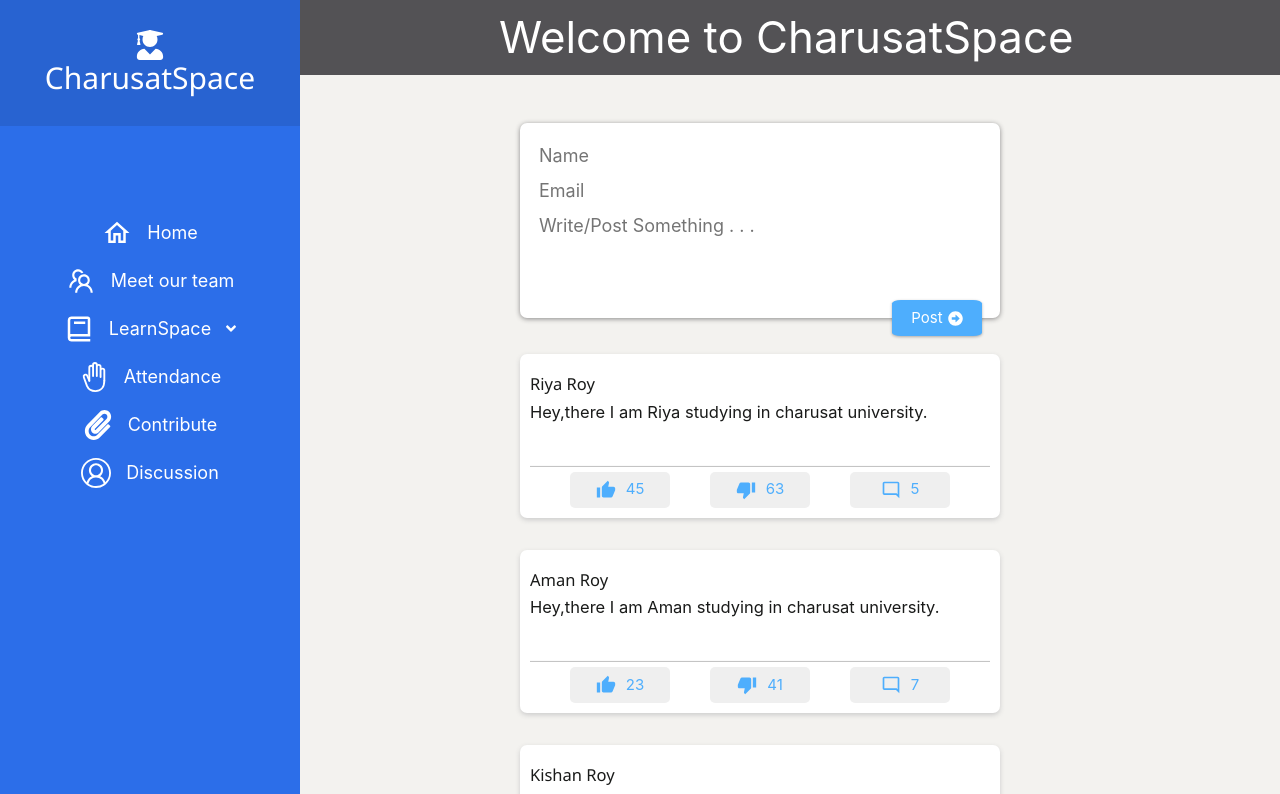
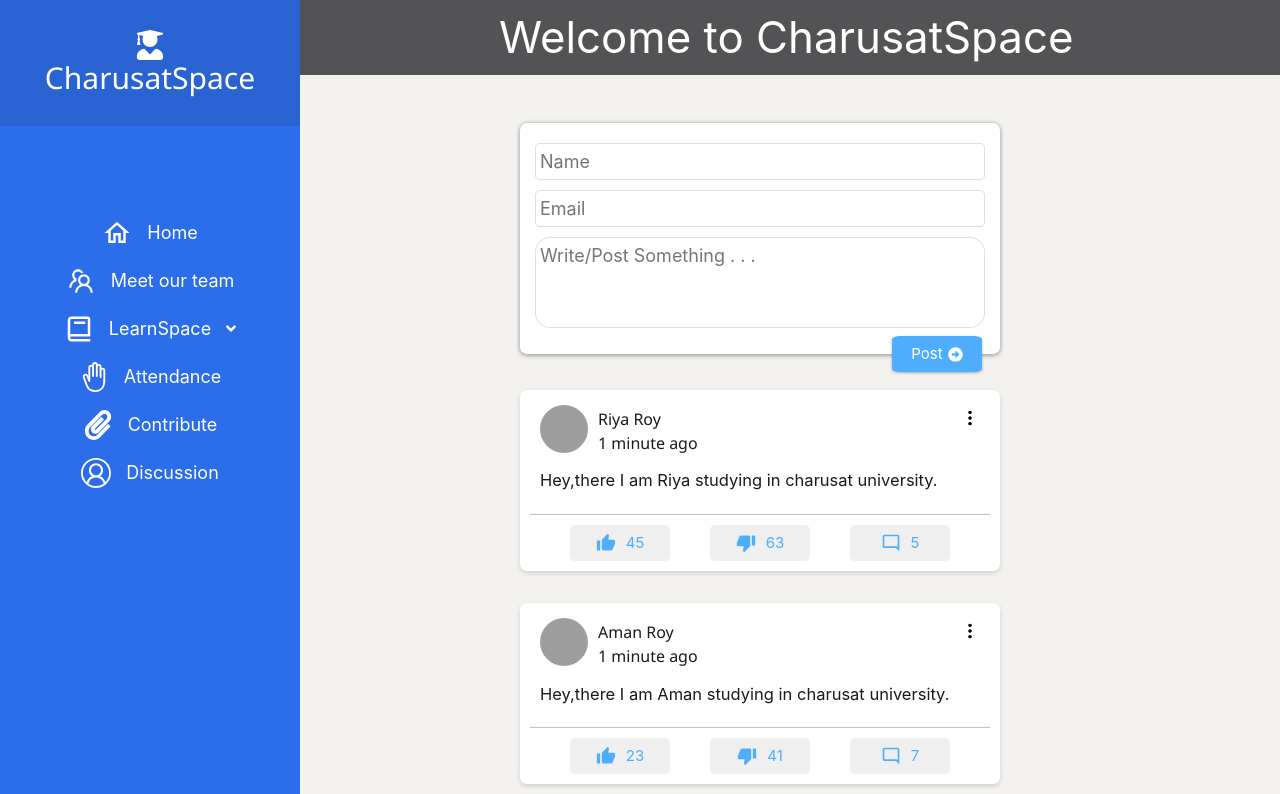
Before and after one commit to KousikRoy-EC/CharusatSpace, a React (Create React App) app in the folder FRONTEND/: page /Discussion in a window 1280 px wide. Shown: the top 794 px of the page. Built offline with nearby package versions, Linux system fonts and the light colour scheme; grey boxes are pictures that could not be loaded; some icons are missing.

Commit message:
Discussion panel updated

```diff
--- a/FRONTEND/src/components/App.css
+++ b/FRONTEND/src/components/App.css
@@ -879,8 +879,12 @@ form.create-note button {
   font-size: 12px;
 }
 .post .post-heading {
-  height: 95px;
-  padding: 20px 15px;
+  height: 75px;
+  padding: 8px 15px;
+  text-align: justify;
+  display: inline-flex;
+}
+.Mpost {
   text-align: justify;
   display: inline-flex;
 }
@@ -900,15 +904,15 @@ form.create-note button {
   color: #aaaaaa;
 }
 .post .post-heading .meta .time {
-  margin-top: 8px;
   color: #999;
+  margin: 5px 0px;
 }
 .post .post-image .image {
   width: 100%;
   height: auto;
 }
 .post .post-description {
-  padding: 15px;
+  padding: 8px 15px;
   text-align: justify;
 }
 .post .post-description p {
@@ -993,3 +997,13 @@ form.create-note button {
   margin-top: 10px;
   margin-bottom: 10px;
 }
+
+.btn:focus {
+  outline: 0;
+  box-shadow: none;
+}
+
+.Cbtn {
+  justify-content: flex-end !important;
+  margin-right: 0px !important;
+}
--- a/FRONTEND/src/components/CommentBox.js
+++ b/FRONTEND/src/components/CommentBox.js
@@ -9,12 +9,14 @@ function commentBox(props) {
                 <div class="col-12">
                     <div class="card card-white post cpost">
                         <div class="post-heading">
-                            <div class="float-left image">
-                                <img src="http://bootdey.com/img/Content/user_1.jpg" class="img-circle avatar Cavatar" alt="user profile image" />
+                            <div class="image">
+                                <img src="http://bootdey.com/img/Content/user_1.jpg" style={{ height: "48px", width: "48px", margin: "5px 10px 5px 0px" }} class=" Cavatar" alt="user profile image" />
                             </div>
-                            <div class="float-left meta">
+                            <div class="meta" style={{
+                                marginTop: "10px"
+                            }}>
                                 <div class="title h5">
-                                    <a href="#"><b>Ryan Haywood</b></a>
+                                    <b>Ryan Haywood</b>
 
                                 </div>
                                 <h6 class="text-muted time">1 minute ago</h6>
--- a/FRONTEND/src/components/Discussion.js
+++ b/FRONTEND/src/components/Discussion.js
@@ -45,6 +45,7 @@ function CreateArea(props) {
         <div>
             <form className="create-note">
                 <input
+                    style={{ border: "1px solid rgba(0,0,0,.125)", borderRadius: "5px", margin: "5px 0px" }}
                     name="Name"
                     onChange={handleChange}
                     required
@@ -53,6 +54,7 @@ function CreateArea(props) {
                 />
 
                 <input
+                    style={{ border: "1px solid rgba(0,0,0,.125)", borderRadius: "5px", margin: "5px 0px" }}
                     name="Email"
                     required
                     type="Email"
@@ -62,6 +64,7 @@ function CreateArea(props) {
                 />
 
                 <textarea
+                    style={{ border: "1px solid rgba(0,0,0,.125)", borderRadius: "15px", margin: "5px 0px" }}
                     name="Post"
                     required
                     onChange={handleChange}
--- a/FRONTEND/src/components/Post.js
+++ b/FRONTEND/src/components/Post.js
@@ -2,16 +2,16 @@ import React from "react";
 import { MdThumbUp, MdThumbDown, MdOutlineModeComment } from "react-icons/md";
 import { useState } from "react";
 import Commentte from "./Comments";
-
+import dot from "../Photos/dots.png";
 function Note(props) {
     const [showcomments, setshowcomments] = useState(false);
     const [liked, setliked] = useState({
         Like: true,
         DisLike: true,
     });
-    // function handleClick() {
-    //     props.onDelete(props.id);
-    // }
+    function handledel() {
+        props.onDelete(props.id);
+    }
 
     // function handleComment() {
     //     props.handleComment(props.id);
@@ -63,21 +63,51 @@ function Note(props) {
     return (
         <div className="imp">
             <div className="note">
-                <h1>{props.Name}</h1>
+                <div
+                    style={{
+                        display: "flex",
+                        justifyContent: "space-between",
+                    }}
+                >
+                    <div className="Mpost">
+                        <img
+                            className="Cavatar"
+                            style={{ height: "48px", width: "48px", margin: "5px 10px" }}
+                            src="http://bootdey.com/img/Content/user_1.jpg"
+                        ></img>
+                        <span style={{ display: "block" }}>
+                            {" "}
+                            <h6 style={{ marginBottom: "5px" }}>{props.Name}</h6>
+                            <h6 style={{ marginTop: "0px" }}>1 minute ago</h6>
+                        </span>
+                    </div>
+                    <div class="dropdown">
+                        <button class="btn Cbtn" type="button" id="dropdownMenuButton1" data-bs-toggle="dropdown" aria-expanded="false">
+                            <img style={{ height: "18px", width: "18px" }} src={dot}></img>
+                        </button>
+                        <ul class="dropdown-menu" aria-labelledby="dropdownMenuButton1">
+                            <li><span style={{ cursor: "pointer" }} class="dropdown-item" onClick={handledel}>Delete</span></li>
+                        </ul>
+                    </div>
 
-                <p>{props.Post}</p>
+                </div>
+                <div style={{ margin: "5px 10px" }}>
+                    <p>{props.Post}</p>
+                </div>
                 <hr
                     style={{
-                        marginTop: "40px",
-                        marginBottom: "5px",
+                        marginTop: "20px",
+                        marginBottom: "10px",
                     }}
                 />
                 <div className="Bottomsec">
                     <button onClick={handleperformance} name="Likes">
-                        <MdThumbUp size={20} style={{ marginRight: "10px" }} /> {props.Likes}
+                        <MdThumbUp size={20} style={{ marginRight: "10px" }} />{" "}
+                        {props.Likes}
                     </button>
                     <button onClick={handleperformance} name="DisLikes">
-                        <MdThumbDown size={20} style={{ marginRight: "10px" }} /> {props.DisLikes}
+                        <MdThumbDown size={20} style={{ marginRight: "10px" }} />{" "}
+                        {props.DisLikes}
                     </button>
                     <button onClick={handleperformance} name="Comment">
                         {" "}
```
Also changed, not shown: FRONTEND/src/Photos/dots.png (added).
